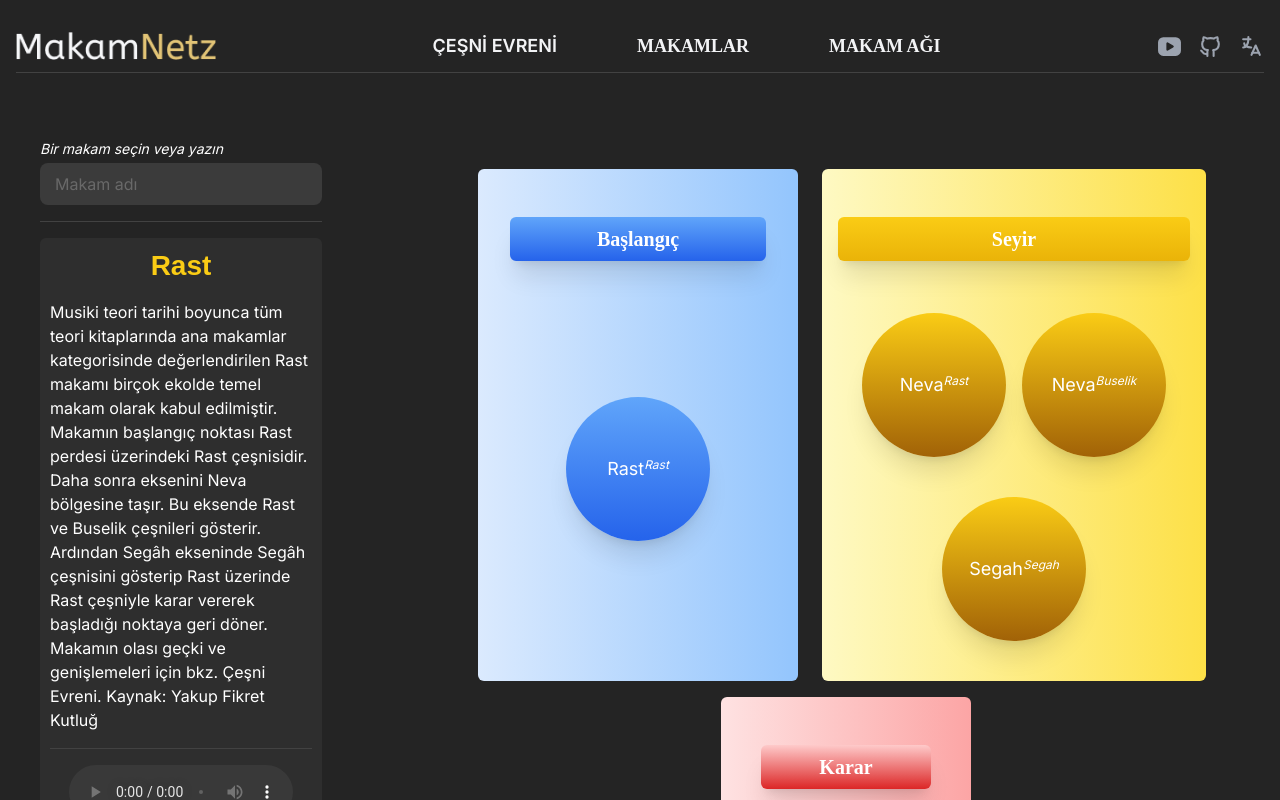
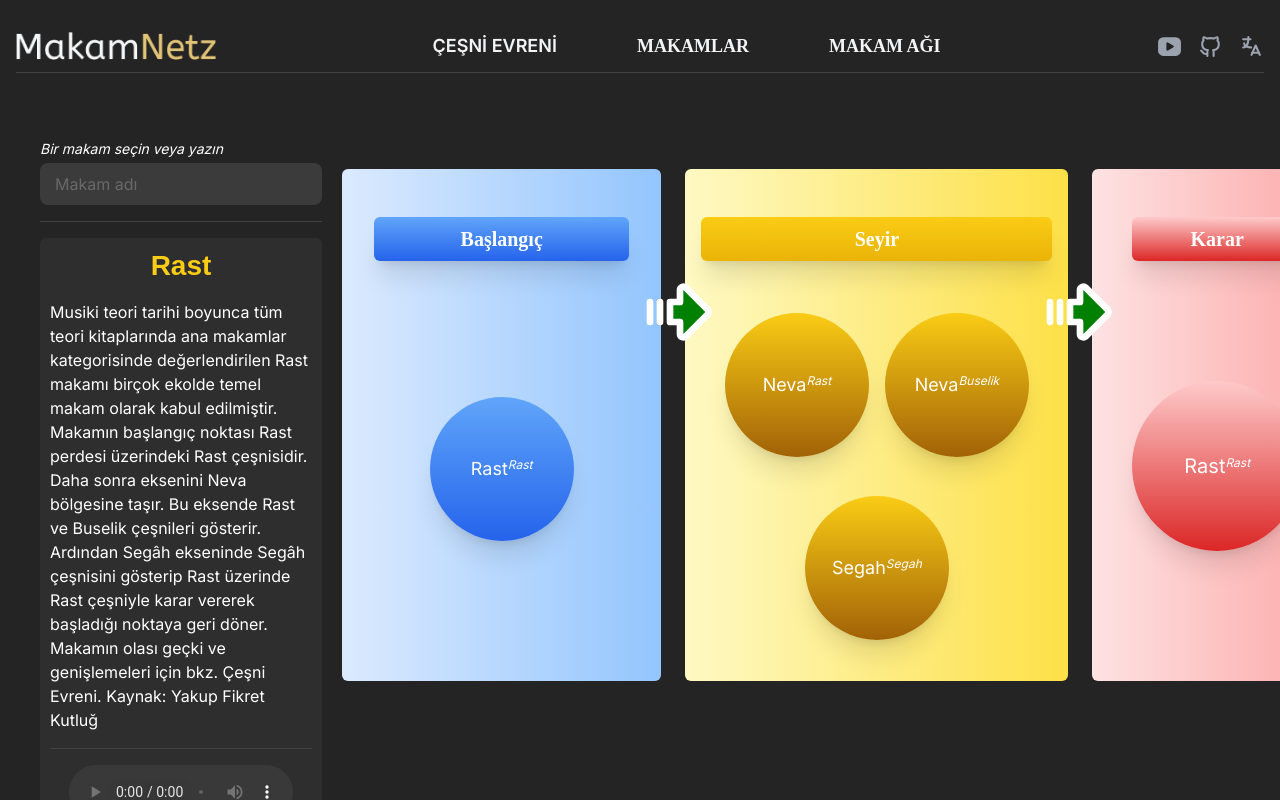
Before and after one commit to gumrahsindar/makamnetz-v1.1, a React (Vite) app: page /makams in a window 1280 px wide. Shown: the top 800 px of the page. Built offline with nearby package versions, Linux system fonts and the light colour scheme; a web font is replaced by a local one.

Commit message:
fix: unwanted wrapping on makam seyir sections removed

```diff
--- a/index.html
+++ b/index.html
@@ -1,4 +1,4 @@
-<!DOCTYPE html>
+<!doctype html>
 <html lang="en">
   <head>
     <meta charset="UTF-8" />
--- a/src/pages/Makams/components/MakamSeyir.jsx
+++ b/src/pages/Makams/components/MakamSeyir.jsx
@@ -7,12 +7,12 @@ import { ArrowRight } from '../../../components/ui/icons'
 export default function MakamSeyir({ selectedMakam }) {
   return (
     <Stack className='w-9/12 rounded-md py-2 lg:my-8'>
-      <Group className='relative ml-2 flex min-w-[1000px] flex-row items-center justify-center space-x-2'>
+      <Group className='relative ml-2 flex min-w-[1000px] flex-row items-center justify-center space-x-2' wrap='nowrap'>
         <GirisSection selectedMakam={selectedMakam} />
         <SeyirSection selectedMakam={selectedMakam} />
         <SonucSection selectedMakam={selectedMakam} />
-        <ArrowRight className='left-[29%] top-[20%] hidden 2xl:block' />
-        <ArrowRight className='left-[69%] top-[20%] hidden 2xl:block' />
+        <ArrowRight className='left-[29%] top-[20%]' />
+        <ArrowRight className='left-[69%] top-[20%]' />
       </Group>
     </Stack>
   )
```
